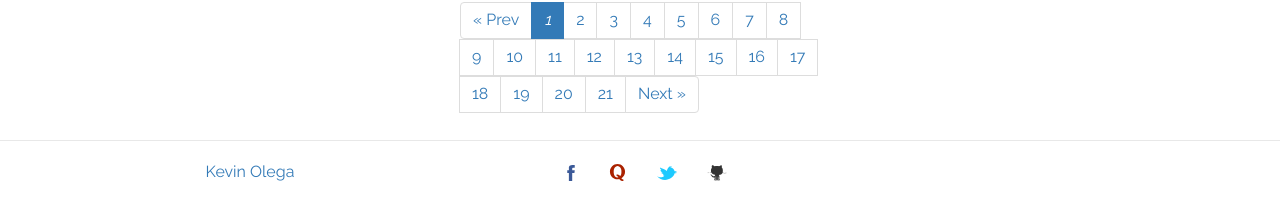
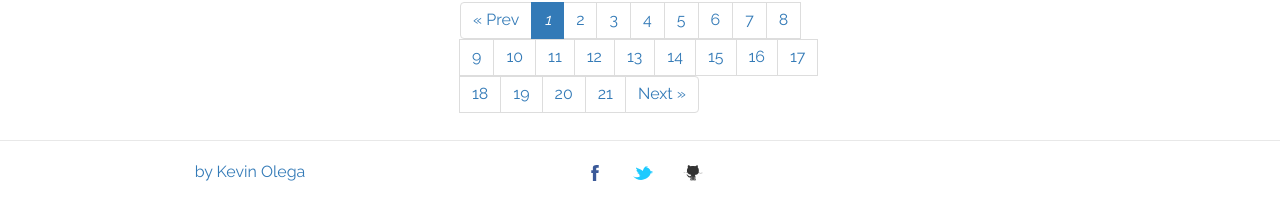
Before and after one commit to virtualous/blog, a Jekyll site: the page built from index.html, in a window 1280 px wide. Shown: the part 870-1071 px from the top of the page. Built offline with Jekyll 4.4.1, drawn with Linux system fonts in a browser that asks for light colours; the list of posts is cut into pages by our own code.

Commit message:
add image

```diff
--- a/_includes/footer.html
+++ b/_includes/footer.html
@@ -7,12 +7,11 @@
 
             <div class="col-md-4 text-center mt25" >
                 {% if site.built-by %}
-                <a target="_blank" href="http://kevinolega.com">Kevin Olega</a>
+                <a target="_blank" href="http://kevinolega.com">by Kevin Olega</a>
                 {% endif %}
             </div>
             <div class="col-md-4 text-center mt25">
                 <a target="_blank" href="{{site.facebook}}"><li class="social facebook"><img src="{{site.baseurl}}/images/facebook.svg" alt="{{site.facebook}}"></li></a>
-                <a target="_blank" href="{{site.quora}}"><li class="social quora"><img src="{{site.baseurl}}/images/quora.svg" alt="{{site.quora}}"></li></a>
                 <a target="_blank" href="{{site.twitter}}"><li class="social twitter"><img src="{{site.baseurl}}/images/twitter.svg" alt="{{site.twitter}}"></li></a>
                 <a target="_blank" href="{{site.github}}"><li class="social github"><img src="{{site.baseurl}}/images/github.svg" alt="{{site.github}}"></li></a>
             </div>
```
Also changed, not shown: images/GiantFD806.jpg (added).
